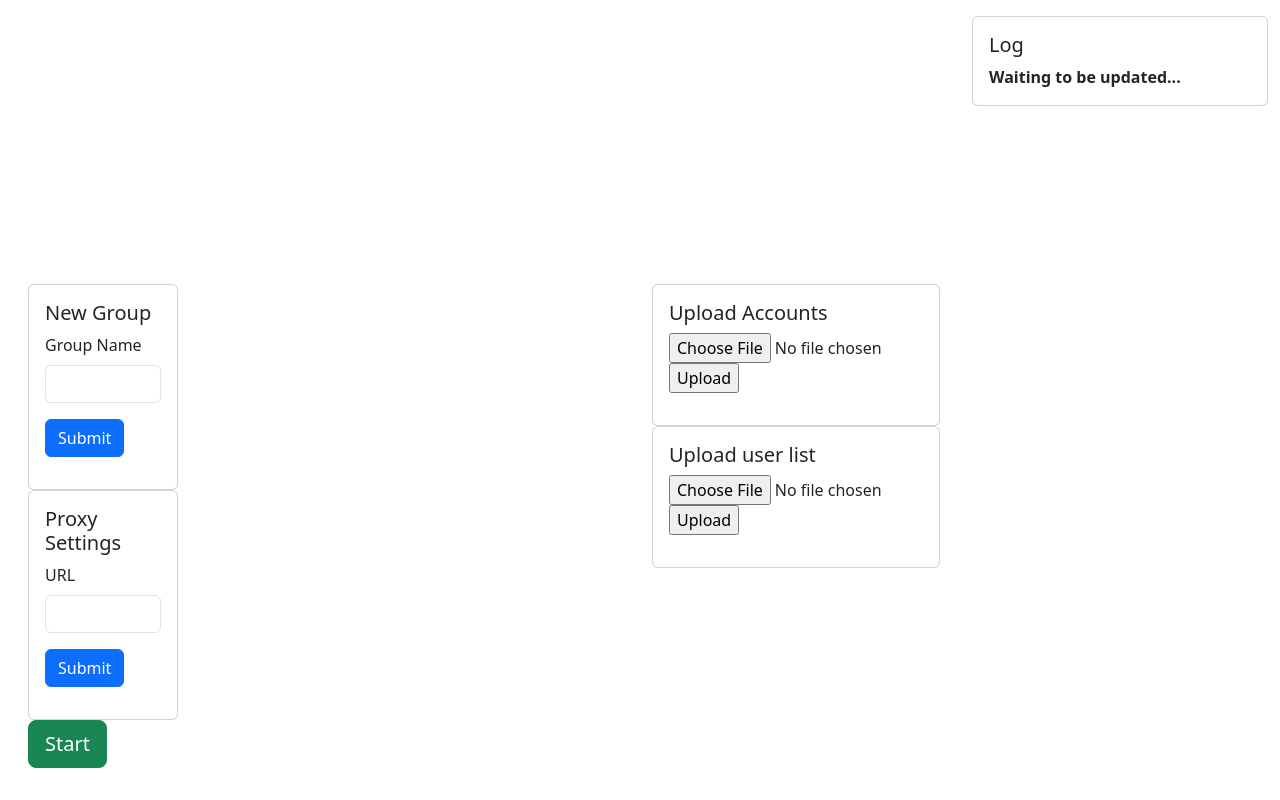
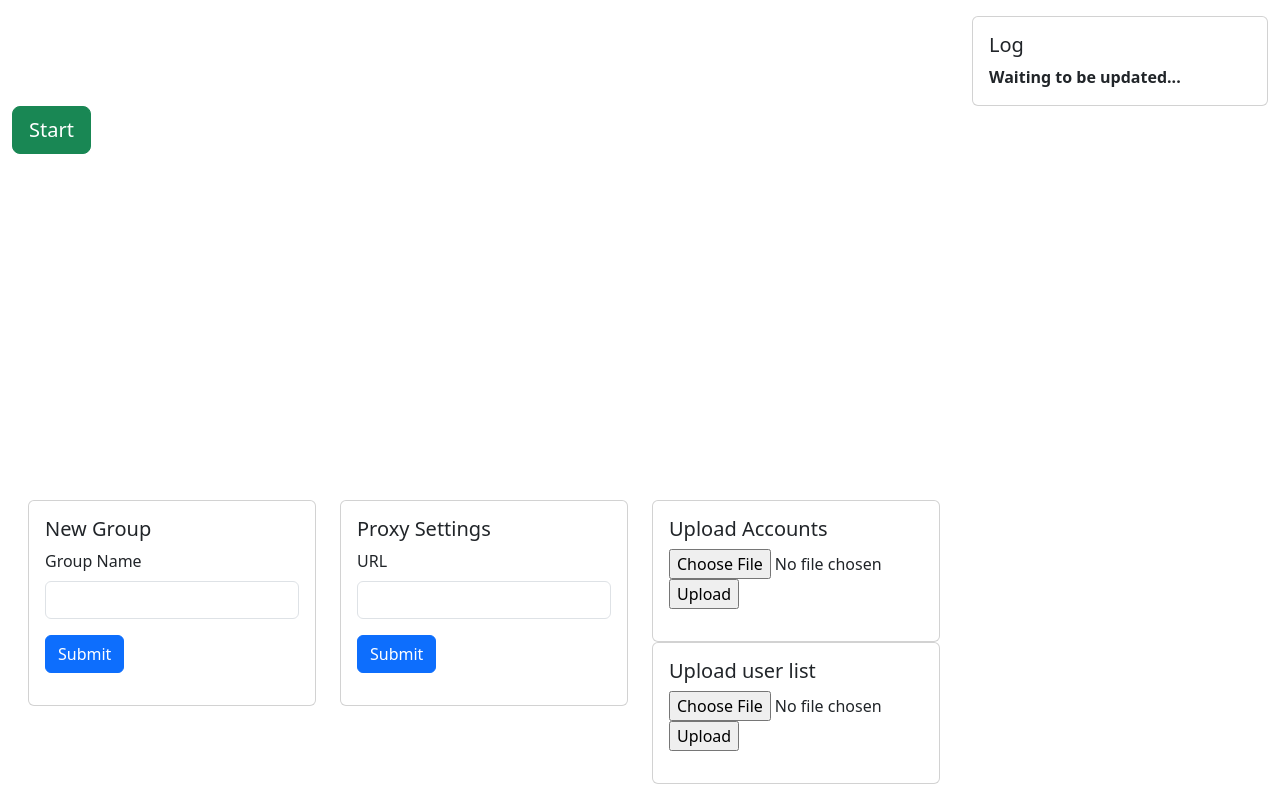
Before and after one commit to JohnBardoe/groupspam, a Flask app: page / in a window 1280 px wide. Run offline with Flask 3, Linux system fonts and the light colour scheme; data that the repository does not hold is empty.

Commit message:
update htmk

```diff
--- a/templates/index.html
+++ b/templates/index.html
@@ -55,8 +55,10 @@
       </div>
   </div>
   <!-- stick to the bottom of the screen and padding on the left and right of 15px -->
+ 	<form action="/start" method="post" class="col">
+	<button type="submit" class="btn btn-success btn-lg btn-block">Start</button>
+	</form>
   <div class="row fixed-bottom mx-3 my-3">
-<div class="col-6">
     <div class="col-3">
       <div class="card">
 	<div class="card-body">
@@ -86,12 +88,7 @@
 	</div>
       </div>
     </div>
-    <div class="row">
-	<form action="/start" method="post" class="col">
-	<button type="submit" class="btn btn-success btn-lg btn-block">Start</button>
-	</form>
-	    </div>
-    </div>
+
     <div class="col-3">
       <div class="card">
 	<div class="card-body">
```
